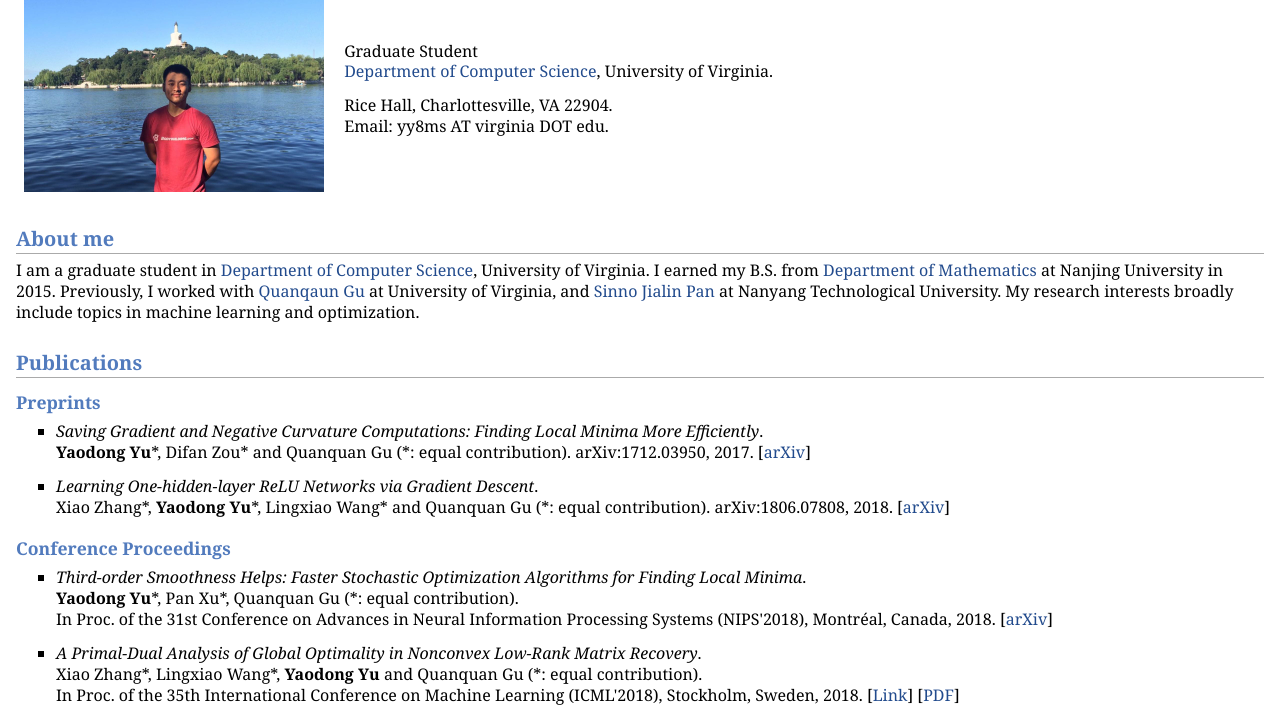
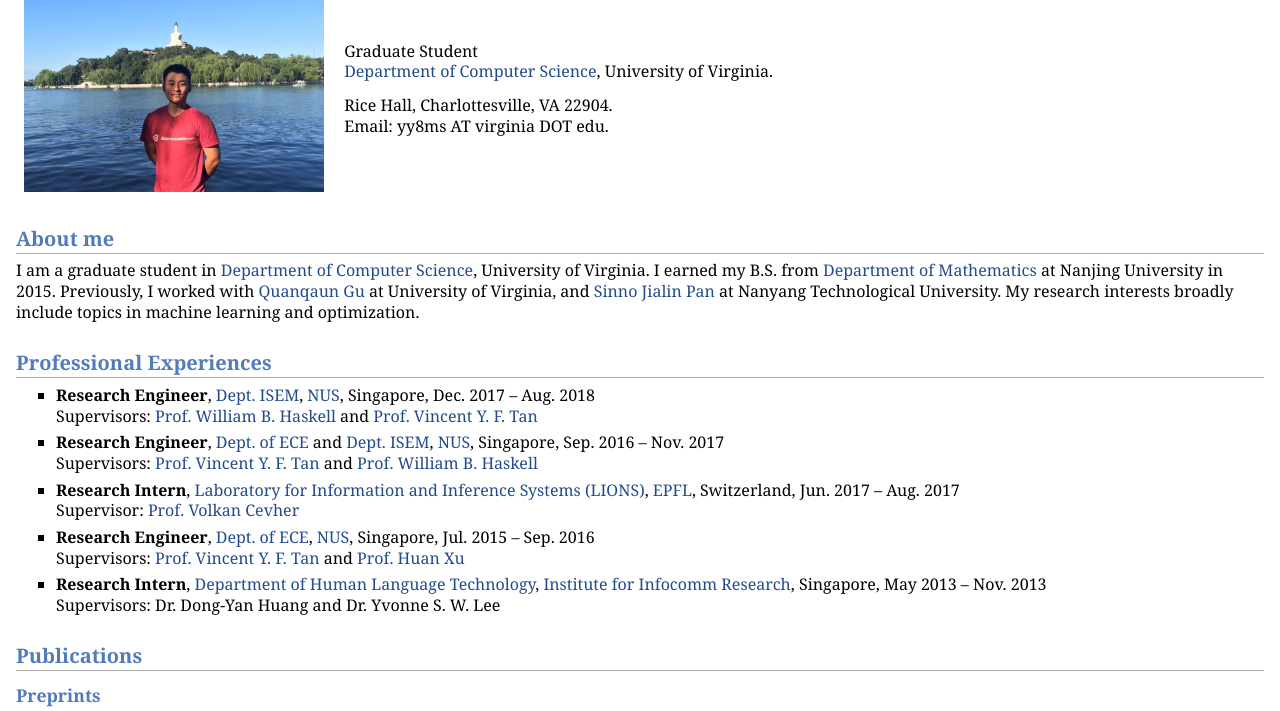
Before and after one commit to yaodongyu/yaodongyu.github.io, a plain HTML site: page index.html in a window 1280 px wide. Shown: the part 66-777 px from the top of the page. Drawn offline with Linux system fonts and the light colour scheme.

Commit message:
add code

```diff
--- a/index.html
+++ b/index.html
@@ -26,6 +26,32 @@ Email: yy8ms AT virginia DOT edu</a>.
 <h2>About me</h2>
 <p>I am a graduate student in <a href="https://engineering.virginia.edu/departments/computer-science">Department of Computer Science</a>, University of Virginia. I earned my B.S. from <a href="http://math.nju.edu.cn">Department of Mathematics</a> at Nanjing University in 2015. Previously, I worked with  <a href="http://web.cs.ucla.edu/~qgu/">Quanqaun Gu</a> at University of Virginia, and <a href="http://www.ntu.edu.sg/home/sinnopan/">Sinno Jialin Pan</a> at Nanyang Technological University. My research interests broadly include topics in machine learning and optimization.
 </p>
+
+
+</p>
+</li>
+</ul>
+<h2>Professional Experiences</h2>
+<ul>
+<li><p><b>Research Engineer</b>, <a href="https://www.isem.nus.edu.sg/">Dept. ISEM</a>, <a href="http://www.nus.edu.sg/">NUS</a>, Singapore, Dec. 2017 &ndash; Aug. 2018<br />
+Supervisors: <a href="https://www.isem.nus.edu.sg/staff/haskell/">Prof. William B. Haskell</a> and <a href="https://www.ece.nus.edu.sg/stfpage/vtan/index.htm">Prof. Vincent Y. F. Tan</a> </p>
+</li>
+<li><p><b>Research Engineer</b>, <a href="https://www.ece.nus.edu.sg/">Dept. of ECE</a> and <a href="https://www.isem.nus.edu.sg/">Dept. ISEM</a>, <a href="http://www.nus.edu.sg/">NUS</a>, Singapore, Sep. 2016 &ndash; Nov. 2017<br />
+Supervisors: <a href="https://www.ece.nus.edu.sg/stfpage/vtan/index.htm">Prof. Vincent Y. F. Tan</a> and <a href="https://www.isem.nus.edu.sg/staff/haskell/">Prof. William B. Haskell</a></p>
+</li>
+<li><p><b>Research Intern</b>, <a href="http://lions.epfl.ch/home/">Laboratory for Information and Inference Systems (LIONS)</a>, <a href="https://www.epfl.ch/">EPFL</a>, Switzerland, Jun. 2017 &ndash; Aug. 2017<br />
+Supervisor: <a href="http://lions.epfl.ch/volkan.cevher/">Prof. Volkan Cevher</a></p>
+</li>
+<li><p><b>Research Engineer</b>, <a href="https://www.ece.nus.edu.sg/">Dept. of ECE</a>, <a href="http://www.nus.edu.sg/">NUS</a>, Singapore, Jul. 2015 &ndash; Sep. 2016<br />
+Supervisors: <a href="https://www.ece.nus.edu.sg/stfpage/vtan/index.htm">Prof. Vincent Y. F. Tan</a> and <a href="https://www.isye.gatech.edu/users/huan-xu">Prof. Huan Xu</a></p>
+</li>
+<li><p><b>Research Intern</b>, <a href="http://www.i2r.a-star.edu.sg/hlt/">Department of Human Language Technology</a>, <a href="http://www.i2r.a-star.edu.sg/">Institute for Infocomm Research</a>, Singapore, May 2013 &ndash; Nov. 2013<br />
+Supervisors: Dr. Dong-Yan Huang and Dr. Yvonne S. W. Lee </p>
+</li>
+</ul>
+
+
+
 <h2>Publications</h2>
 
 <h3>Preprints</h3>
```
